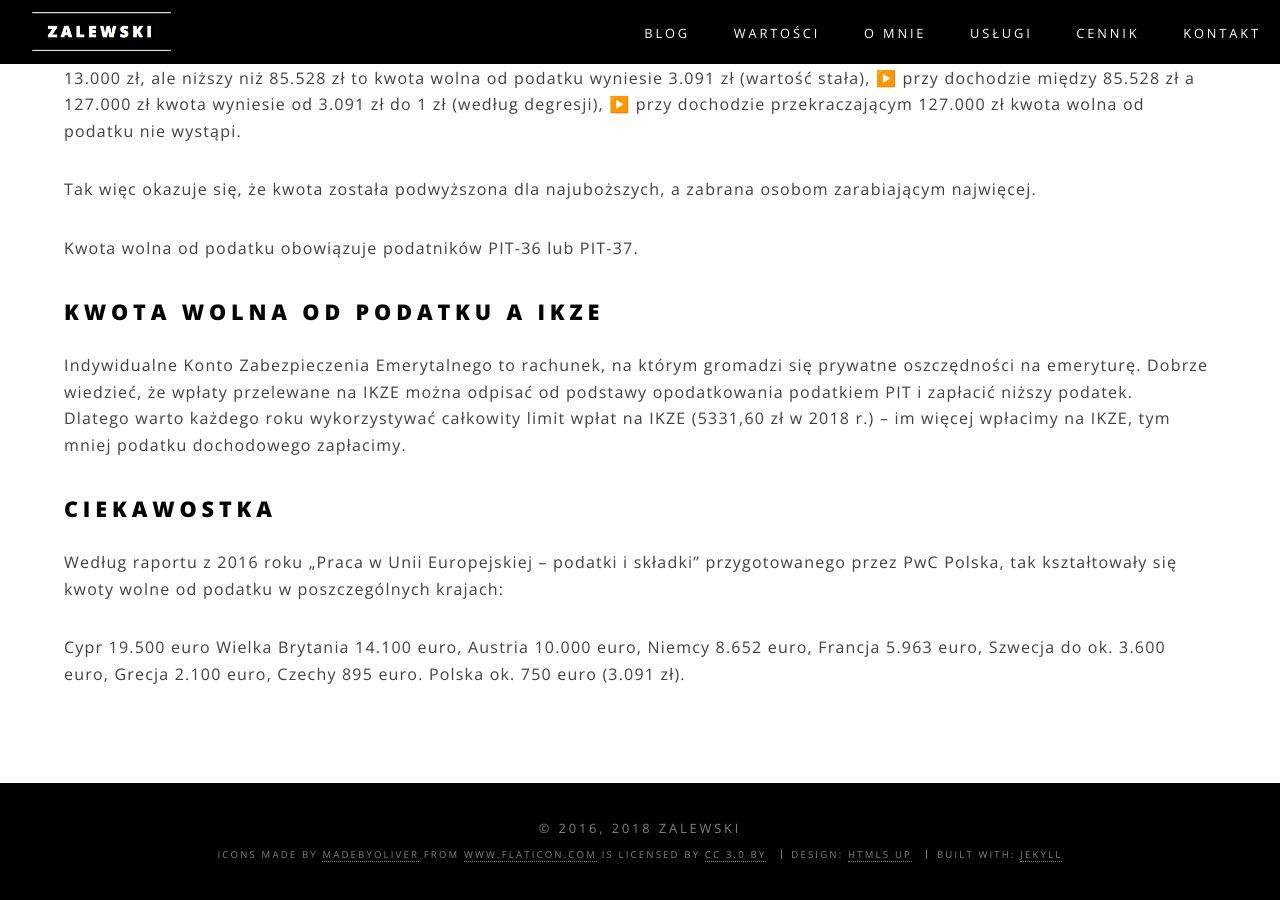
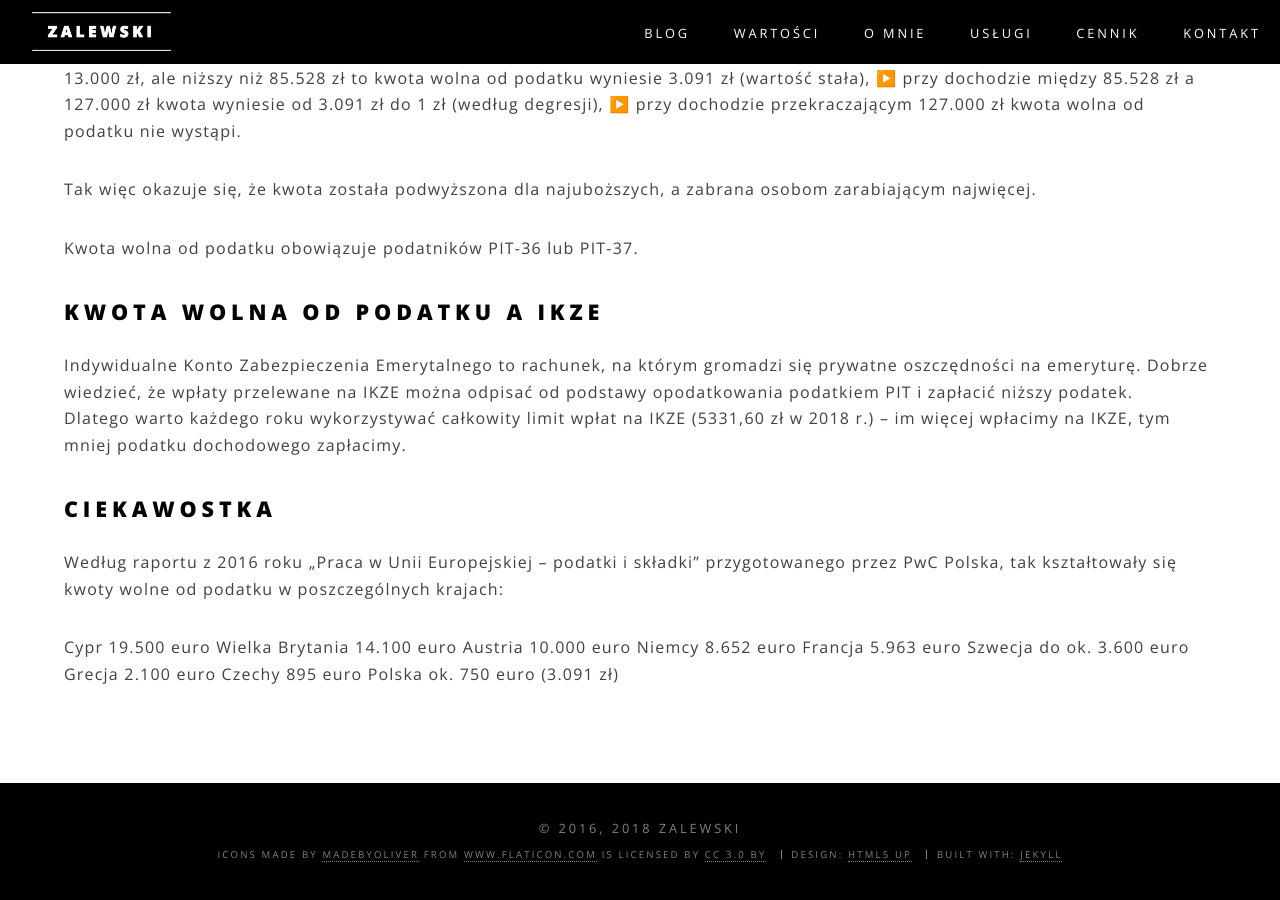
Before and after one commit to zalewskifinance/zalewskifinance.github.io, a Jekyll site: the page built from _posts/2018-11-14-kwota-wolna.md, in a window 1280 px wide and 900 px high, scrolled down 665 px. Built offline with Jekyll 4.4.1, drawn with Linux system fonts in a browser that asks for light colours.

```diff
--- a/_posts/2018-11-14-kwota-wolna.md
+++ b/_posts/2018-11-14-kwota-wolna.md
@@ -36,11 +36,11 @@ Dlatego warto każdego roku wykorzystywać całkowity limit wpłat na IKZE (5331
 Według raportu z 2016 roku „Praca w Unii Europejskiej – podatki i składki” przygotowanego przez PwC Polska, tak kształtowały się kwoty wolne od podatku w poszczególnych krajach:
 
 Cypr              19.500 euro
-Wielka Brytania   14.100 euro,
-Austria           10.000 euro,
-Niemcy            8.652 euro,
-Francja           5.963 euro,
-Szwecja           do ok. 3.600 euro,
-Grecja            2.100 euro,
-Czechy            895 euro.
-Polska            ok. 750 euro (3.091 zł).
+Wielka Brytania   14.100 euro
+Austria           10.000 euro
+Niemcy            8.652 euro
+Francja           5.963 euro
+Szwecja           do ok. 3.600 euro
+Grecja            2.100 euro
+Czechy            895 euro
+Polska            ok. 750 euro (3.091 zł)
```
